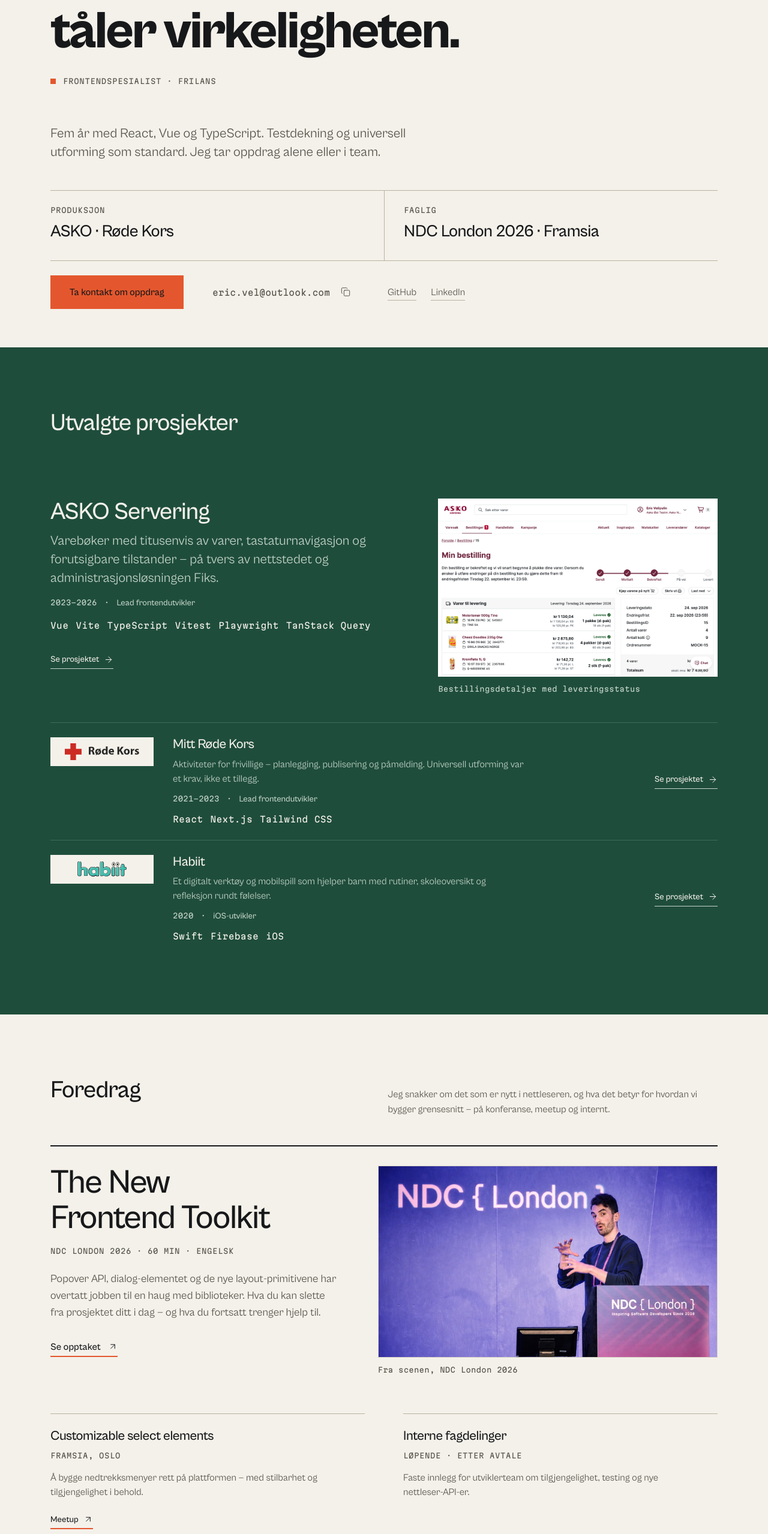
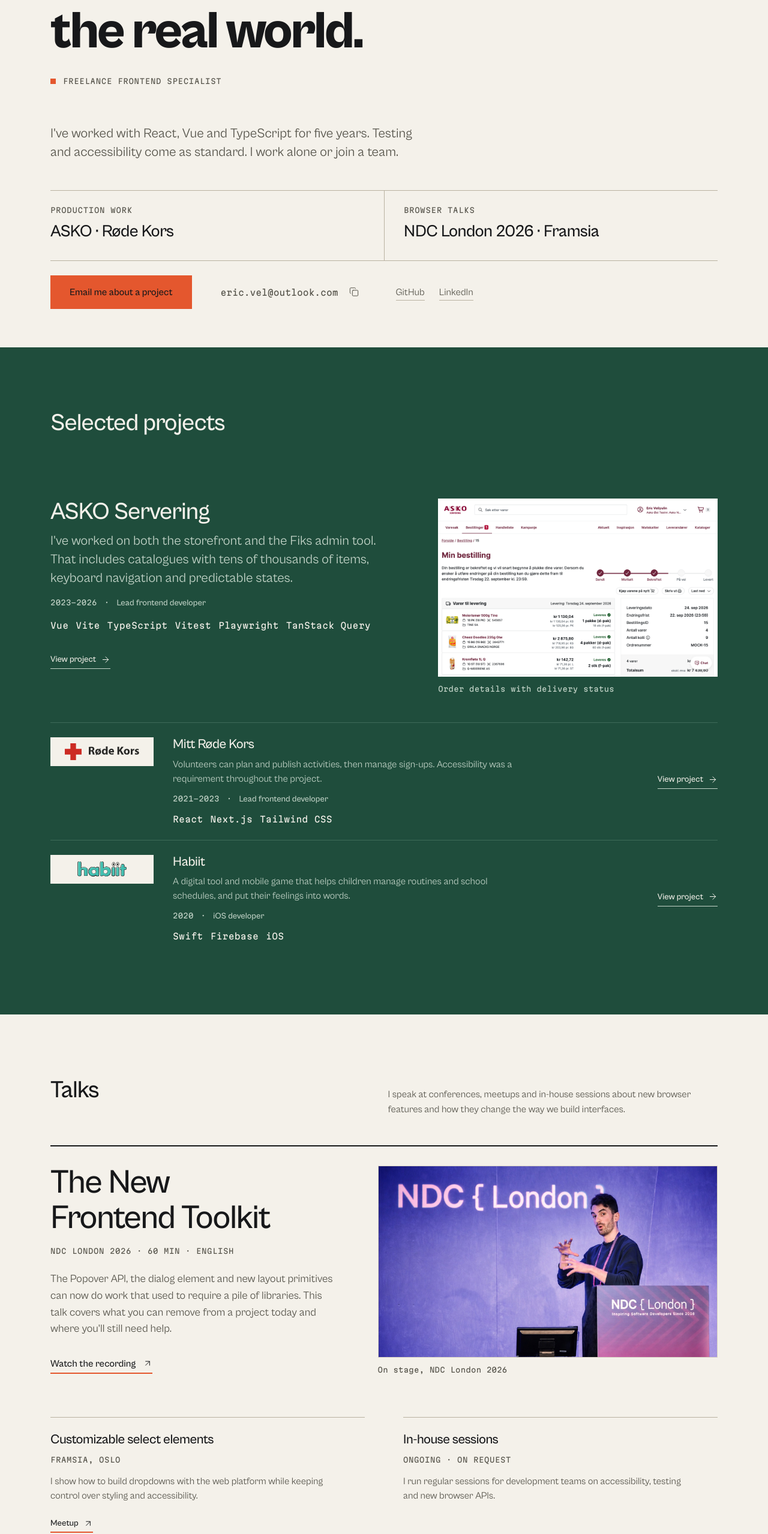
Before and after one commit to ericvel/portfolio, a Vue app: page / in a window 1280 px wide. Shown: the part 231-2788 px from the top of the page at 60% size. Built offline with nearby package versions, Linux system fonts and the light colour scheme.

Commit message:
Humanize text across all pages

```diff
--- a/index.html
+++ b/index.html
@@ -1,5 +1,5 @@
 <!DOCTYPE html>
-<html lang="no">
+<html lang="en">
   <head>
     <meta charset="UTF-8">
     <link rel="icon" href="/favicon.svg" type="image/svg+xml">
--- a/package.json
+++ b/package.json
@@ -1,6 +1,6 @@
 {
-  "name": "vue-project",
-  "version": "0.0.0",
+  "name": "eric-veliyulin-portfolio",
+  "version": "1.0.0",
   "private": true,
   "type": "module",
   "scripts": {
--- a/src/components/LanguageToggle.vue
+++ b/src/components/LanguageToggle.vue
@@ -6,8 +6,8 @@
 const { t, locale } = useI18n();
 
 const LOCALES: { value: Locale; label: string }[] = [
+  { value: "en", label: "EN" },
   { value: "no", label: "NO" },
-  { value: "en", label: "EN" },
 ];
 </script>
 
--- a/src/i18n/index.ts
+++ b/src/i18n/index.ts
@@ -13,7 +13,7 @@
 }
 
 const LANG_KEY = "ev-portfolio-lang";
-const DEFAULT_LOCALE: Locale = "no";
+const DEFAULT_LOCALE: Locale = "en";
 
 function isLocale(value: unknown): value is Locale {
   return value === "no" || value === "en";
--- a/src/locales/en.ts
+++ b/src/locales/en.ts
@@ -7,27 +7,27 @@
     language: "Language",
   },
   hero: {
-    eyebrow: "Frontend specialist · freelance",
-    title: "Frontend that holds up in the real world.",
+    eyebrow: "Freelance frontend specialist",
+    title: "Frontend built for the real world.",
     lede:
-      "Five years of React, Vue and TypeScript. Test coverage and accessibility as standard. " +
-      "I take on engagements solo or embedded in a team.",
-    proofProductionLabel: "Production",
+      "I've worked with React, Vue and TypeScript for five years. Testing and accessibility come " +
+      "as standard. I work alone or join a team.",
+    proofProductionLabel: "Production work",
     proofProduction: "ASKO · Røde Kors",
-    proofExpertiseLabel: "Expertise",
+    proofExpertiseLabel: "Browser talks",
     proofExpertise: "NDC London 2026 · Framsia",
-    contact: "Get in touch about work",
+    contact: "Email me about a project",
     copyEmail: "Copy {email}",
     copyRetryLabel: "Try copying the email address again",
     copySuccess: "Email address copied.",
-    copyFailure: "Couldn’t copy — select the address.",
+    copyFailure: "Copying failed. Select the address instead.",
   },
   meta: {
     title: "Eric Veliyulin {separator} Frontend specialist",
     titleProject: "Eric Veliyulin {separator} {project}",
     description:
-      "Freelance frontend specialist. React, Vue and TypeScript, with test coverage and " +
-      "accessibility as standard. Projects for ASKO, Røde Kors and Habiit.",
+      "I'm a freelance frontend specialist working with React, Vue and TypeScript. Testing and " +
+      "accessibility come as standard. I've worked on projects for ASKO, Røde Kors and Habiit.",
   },
   a11y: {
     skip: "Skip to main content",
@@ -41,33 +41,35 @@
   talks: {
     heading: "Talks",
     lede:
-      "I speak about what's new in the browser, and what it means for the way we build " +
-      "interfaces — at conferences, meetups and in-house.",
+      "I speak at conferences, meetups and in-house sessions about new browser features and how " +
+      "they change the way we build interfaces.",
     watch: "Watch the recording",
     ongoing: "Ongoing",
     onRequest: "On request",
     ndc: {
       desc:
-        "The Popover API, the dialog element and the new layout primitives have taken over the " +
-        "job of a pile of libraries. What you can delete from your project today — and what you " +
-        "still need help with.",
+        "The Popover API, the dialog element and new layout primitives can now do work that used " +
+        "to require a pile of libraries. This talk covers what you can remove from a project " +
+        "today and where you'll still need help.",
       meta: "60 min · English",
       photoAlt: "Eric Veliyulin on stage at NDC London 2026.",
       photoCaption: "On stage, NDC London 2026",
     },
     framsia: {
       desc:
-        "Building dropdowns straight on the platform — keeping both styling control and " +
+        "I show how to build dropdowns with the web platform while keeping control over styling and " +
         "accessibility.",
     },
     inhouse: {
       title: "In-house sessions",
-      desc: "Regular sessions for development teams on accessibility, testing and new browser APIs.",
+      desc:
+        "I run regular sessions for development teams on accessibility, testing and new browser " +
+        "APIs.",
     },
   },
   cta: {
-    title: "Get in touch about work",
-    lede: "Send an email and we'll take it from there.",
+    title: "Need a frontend specialist?",
+    lede: "Send me an email and we'll take it from there.",
   },
   project: {
     back: "Back",
@@ -82,57 +84,59 @@
   projects: {
     asko: {
       blurb:
-        "Product catalogues with tens of thousands of items, keyboard navigation and predictable " +
-        "states — across the storefront and the Fiks administration tool.",
+        "I've worked on both the storefront and the Fiks admin tool. That includes catalogues " +
+        "with tens of thousands of items, keyboard navigation and predictable states.",
       role: "Lead frontend developer",
       /** Short caption for the ledger's lead-row screenshot; the full one is in `captions`. */
       leadCaption: "Order details with delivery status",
       body: [
-        "ASKO Servering is the e-commerce platform for professional catering: product search, " +
-          "shopping lists, ordering and delivery follow-up. I've worked across the whole surface " +
-          "— from search and filtering to order details and status tracking — in Vue and " +
-          "TypeScript, with TanStack Query as the backbone for data fetching and caching.",
-        "Fiks is the administration tool behind it: maintaining product catalogues with tens of " +
-          "thousands of items, subscriptions and settings per chain and customer. Large tables " +
-          "put real demands on performance, keyboard navigation and predictable states. Vitest " +
-          "covers the logic, Playwright runs the critical flows in the pipeline.",
+        "ASKO Servering is the e-commerce platform for professional catering. It covers product " +
+          "search, shopping lists, ordering and delivery follow-up. I've worked on all parts of " +
+          "the product, including search and filtering, order details and status tracking. The " +
+          "frontend uses Vue and TypeScript, while TanStack Query handles data fetching and " +
+          "caching.",
+        "Fiks is the administration tool behind ASKO Servering. It handles product catalogues " +
+          "with tens of thousands of items, subscriptions and settings for each chain and " +
+          "customer. Large tables have to stay fast, support keyboard navigation and behave " +
+          "predictably. Vitest covers the logic, while Playwright runs the critical flows in the " +
+          "pipeline.",
       ],
       captions: [
-        "ASKO Servering — order details with delivery status and order summary.",
-        "ASKO Servering Fiks — catalogue maintenance with search, filters and status editing.",
+        "ASKO Servering: order details with delivery status and order summary.",
+        "ASKO Servering Fiks: catalogue maintenance with search, filters and status editing.",
       ],
     },
     rodekors: {
       blurb:
-        "Activities for volunteers — planning, publishing and sign-ups. Accessibility was a " +
-        "requirement, not an add-on.",
+        "Volunteers can plan and publish activities, then manage sign-ups. Accessibility was a " +
+        "requirement throughout the project.",
       role: "Lead frontend developer",
       body: [
-        "Mitt Røde Kors gathers volunteer activity in one place: creating and publishing events, " +
-          "handling sign-ups, following up new volunteers. The users are thousands of volunteers " +
-          "with wildly different digital experience, so it had to be easy to understand the first " +
-          "time and fast to use the hundredth time.",
-        "Built in React and Next.js with Tailwind CSS on top of a shared component library. " +
-          "Accessibility was a requirement, not an add-on — the entire flow works with keyboard " +
-          "and screen reader.",
+        "Mitt Røde Kors brings volunteer activities together in one place. Volunteers can create " +
+          "and publish events, manage sign-ups and follow up with new volunteers. Thousands of " +
+          "volunteers use Mitt Røde Kors, and their levels of digital experience vary widely. It " +
+          "had to be easy to understand the first time and fast to use the hundredth time.",
+        "It is built in React and Next.js, with Tailwind CSS and a shared component library. " +
+          "Accessibility was a requirement throughout the project. The full flow works with a " +
+          "keyboard and screen reader.",
       ],
       captions: ["Overview of upcoming events with filtering and sign-up status."],
     },
     habiit: {
       blurb:
-        "A digital tool and mobile game that helps children with routines, school schedules and " +
-        "reflecting on their feelings.",
+        "A digital tool and mobile game that helps children manage routines and school schedules, " +
+        "and put their feelings into words.",
       role: "iOS developer",
       body: [
-        "Habiit turns everyday routines into quests. Kids get their weekly plan and school " +
-          "timetable in a form they'll actually open, collect rewards along the way, and get " +
-          "simple ways to put words to how they're doing.",
-        "The app is written in Swift for iOS with Firebase as the backend for data, " +
-          "authentication and syncing between children and guardians. The game mechanics use maps " +
-          "and location, so much of the work went into keeping it playful without compromising on " +
-          "privacy or battery.",
+        "Habiit turns everyday routines into quests. Children see their weekly plan and school " +
+          "timetable in a form they'll actually open. They collect rewards along the way and get " +
+          "simple ways to describe how they're feeling.",
+        "The iOS app is written in Swift and uses Firebase as its backend for data, authentication " +
+          "and syncing between children and guardians. Its game mechanics use maps and location. " +
+          "Much of the work went into keeping the experience playful without compromising privacy " +
+          "or battery life.",
       ],
-      captions: ["Habiit — avatar, map-based quests and the week's timetable."],
+      captions: ["Habiit: avatar, map-based quests and the week's timetable."],
     },
   },
 };
--- a/src/locales/no.ts
+++ b/src/locales/no.ts
@@ -7,27 +7,28 @@
     language: "Språk",
   },
   hero: {
-    eyebrow: "Frontendspesialist · frilans",
+    eyebrow: "Frilans frontendspesialist",
     title: "Frontend som tåler virkeligheten.",
     lede:
-      "Fem år med React, Vue og TypeScript. Testdekning og universell utforming som standard. " +
-      "Jeg tar oppdrag alene eller i team.",
-    proofProductionLabel: "Produksjon",
+      "Fem års erfaring med React, Vue og TypeScript. Testing og universell utforming er en " +
+      "selvfølge. Jeg jobber alene eller i team.",
+    proofProductionLabel: "I produksjon hos",
     proofProduction: "ASKO · Røde Kors",
-    proofExpertiseLabel: "Faglig",
+    proofExpertiseLabel: "Foredrag om webplattformen",
     proofExpertise: "NDC London 2026 · Framsia",
-    contact: "Ta kontakt om oppdrag",
+    contact: "Send meg en e-post om et oppdrag",
     copyEmail: "Kopier {email}",
-    copyRetryLabel: "Prøv å kopiere e-postadressen igjen",
+    copyRetryLabel: "Prøv å kopiere e-postadressen på nytt",
     copySuccess: "E-postadressen er kopiert.",
-    copyFailure: "Kunne ikke kopiere — marker adressen.",
+    copyFailure: "Kopieringen mislyktes. Marker adressen og kopier den manuelt.",
   },
   meta: {
     title: "Eric Veliyulin {separator} Frontendspesialist",
     titleProject: "Eric Veliyulin {separator} {project}",
     description:
-      "Frontendspesialist på frilans. React, Vue og TypeScript, med testdekning og " +
-      "tilgjengelighet som standard. Prosjekter for ASKO, Røde Kors og Habiit.",
+      "Jeg jobber som frilans frontendspesialist med React, Vue og TypeScript. Testdekning og " +
+      "universell utforming er en selvfølge. Jeg har jobbet med prosjekter for ASKO, Røde Kors og " +
+      "Habiit.",
   },
   a11y: {
     skip: "Hopp til hovedinnhold",
@@ -41,31 +42,35 @@
   talks: {
     heading: "Foredrag",
     lede:
-      "Jeg snakker om det som er nytt i nettleseren, og hva det betyr for hvordan vi bygger " +
-      "grensesnitt — på konferanse, meetup og internt.",
+      "Jeg holder foredrag på konferanser, meetuper og internt om nye funksjoner i nettleseren og " +
+      "hvordan de påvirker måten vi bygger grensesnitt på.",
     watch: "Se opptaket",
     ongoing: "Løpende",
     onRequest: "Etter avtale",
     ndc: {
       desc:
-        "Popover API, dialog-elementet og de nye layout-primitivene har overtatt jobben til en " +
-        "haug med biblioteker. Hva du kan slette fra prosjektet ditt i dag — og hva du fortsatt " +
-        "trenger hjelp til.",
+        "Popover API, dialog-elementet og nye layout-primitiver gjør nå mye av jobben som før " +
+        "krevde en haug med biblioteker. Foredraget handler om hva du kan fjerne fra prosjektet i " +
+        "dag, og hva du fortsatt trenger hjelp til.",
       meta: "60 min · engelsk",
       photoAlt: "Eric Veliyulin på scenen under NDC London 2026.",
       photoCaption: "Fra scenen, NDC London 2026",
     },
     framsia: {
-      desc: "Å bygge nedtrekksmenyer rett på plattformen — med stilbarhet og tilgjengelighet i behold.",
+      desc:
+        "Jeg viser hvordan du bygger nedtrekksmenyer direkte på webplattformen, med " +
+        "stilbarhet og universell utforming i behold.",
     },
     inhouse: {
       title: "Interne fagdelinger",
-      desc: "Faste innlegg for utviklerteam om tilgjengelighet, testing og nye nettleser-API-er.",
+      desc:
+        "Jeg holder jevnlige fagdelinger for utviklerteam om universell utforming, testing og nye " +
+        "nettleser-API-er.",
     },
   },
   cta: {
-    title: "Ta kontakt om oppdrag",
-    lede: "Send en e-post, så tar vi det derfra.",
+    title: "Trenger du en frontendspesialist?",
+    lede: "Send meg en e-post, så tar vi det derfra.",
   },
   project: {
     back: "Tilbake",
@@ -80,56 +85,57 @@
   projects: {
     asko: {
       blurb:
-        "Varebøker med titusenvis av varer, tastaturnavigasjon og forutsigbare tilstander — på " +
-        "tvers av nettstedet og administrasjonsløsningen Fiks.",
+        "Jeg har jobbet med både nettbutikken og administrasjonsverktøyet Fiks. Det omfatter " +
+        "varebøker med titusenvis av varer, tastaturnavigasjon og forutsigbare tilstander.",
       role: "Lead frontendutvikler",
       /** Short caption for the ledger's lead-row screenshot; the full one is in `captions`. */
       leadCaption: "Bestillingsdetaljer med leveringsstatus",
       body: [
-        "ASKO Servering er netthandelen for storhusholdning: varesøk, handleliste, bestillingsflyt " +
-          "og oppfølging av leveranser. Jeg har jobbet i hele bredden av flaten — fra søk og " +
-          "filtrering til bestillingsdetaljer og statussporing — med Vue og TypeScript, og " +
-          "TanStack Query som ryggrad for datahenting og cache.",
-        "Fiks er administrasjonsløsningen bak: vedlikehold av varebøker med titusenvis av varer, " +
-          "abonnementer og innstillinger per kjede og kunde. Store tabeller stiller krav til " +
-          "ytelse, tastaturnavigasjon og forutsigbare tilstander. Vitest dekker logikken, " +
-          "Playwright kjører de kritiske flytene i pipeline.",
+        "ASKO Servering er netthandelen for storhusholdning. Den dekker varesøk, handlelister, " +
+          "bestilling og oppfølging av leveranser. Jeg har jobbet med alle deler av løsningen, " +
+          "blant annet søk og filtrering, bestillingsdetaljer og statussporing. Frontenden bruker " +
+          "Vue og TypeScript, mens TanStack Query håndterer datahenting og mellomlagring.",
+        "Fiks er administrasjonsløsningen bak ASKO Servering. Den håndterer varebøker med " +
+          "titusenvis av varer, abonnementer og innstillinger for hver kjede og kunde. Store " +
+          "tabeller må være raske, støtte tastaturnavigasjon og oppføre seg forutsigbart. Vitest " +
+          "dekker logikken, mens Playwright kjører de kritiske flytene i pipeline.",
       ],
       captions: [
-        "ASKO Servering — bestillingsdetaljer med leveringsstatus og ordresammendrag.",
-        "ASKO Servering Fiks — vedlikehold av varebok med søk, filtre og statusredigering.",
+        "ASKO Servering: bestillingsdetaljer med leveringsstatus og ordresammendrag.",
+        "ASKO Servering Fiks: vedlikehold av varebok med søk, filtre og statusredigering.",
       ],
     },
     rodekors: {
       blurb:
-        "Aktiviteter for frivillige — planlegging, publisering og påmelding. Universell " +
-        "utforming var et krav, ikke et tillegg.",
+        "Frivillige kan planlegge og publisere aktiviteter og håndtere påmeldinger. Universell " +
+        "utforming var et krav gjennom hele prosjektet.",
       role: "Lead frontendutvikler",
       body: [
-        "Mitt Røde Kors samler aktivitetene til de frivillige på ett sted: opprette og publisere " +
-          "arrangementer, håndtere påmeldinger, følge opp nye frivillige. Brukerne er tusenvis av " +
-          "frivillige med svært ulik digital erfaring, så løsningen måtte være enkel å forstå " +
-          "første gang og rask å bruke hundrede gang.",
-        "Bygget i React og Next.js med Tailwind CSS på et delt komponentbibliotek. Universell " +
-          "utforming var et krav, ikke et tillegg — hele flyten fungerer med tastatur og " +
-          "skjermleser.",
+        "Mitt Røde Kors samler aktivitetene til de frivillige på ett sted. De kan opprette og " +
+          "publisere arrangementer, håndtere påmeldinger og følge opp nye frivillige. Tusenvis av " +
+          "frivillige bruker løsningen, og den digitale erfaringen deres varierer mye. Derfor " +
+          "måtte den være enkel å forstå første gang og rask å bruke også gang nummer hundre.",
+        "Løsningen er bygget i React og Next.js, med Tailwind CSS og et delt komponentbibliotek. " +
+          "Universell utforming var et krav gjennom hele prosjektet. Hele flyten fungerer med " +
+          "tastatur og skjermleser.",
       ],
       captions: ["Oversikt over kommende arrangementer med filtrering og påmeldingsstatus."],
     },
     habiit: {
       blurb:
-        "Et digitalt verktøy og mobilspill som hjelper barn med rutiner, skoleoversikt og " +
-        "refleksjon rundt følelser.",
+        "Et digitalt verktøy og mobilspill som hjelper barn med rutiner, skoleoversikt og å sette " +
+        "ord på følelsene sine.",
       role: "iOS-utvikler",
       body: [
         "Habiit gjør hverdagsrutiner til oppdrag. Barna får ukeplan og timeplan i en form de " +
-          "faktisk gidder å åpne, samler belønninger underveis, og får enkle måter å sette ord på " +
+          "faktisk gidder å åpne. Underveis samler de belønninger og får enkle måter å sette ord på " +
           "hvordan de har det.",
-        "Appen er skrevet i Swift for iOS med Firebase som backend for data, autentisering og " +
-          "synkronisering mellom barn og foresatte. Spillmekanikken bruker kart og posisjon, så " +
-          "mye av arbeidet lå i å holde det lekent uten å gå på akkord med personvern og batteri.",
+        "iOS-appen er skrevet i Swift og bruker Firebase som backend for data, autentisering og " +
+          "synkronisering mellom barn og foresatte. Spillmekanikken bruker kart og posisjon. Mye " +
+          "av arbeidet gikk ut på å holde opplevelsen leken uten å gå på akkord med personvern eller " +
+          "batteritid.",
       ],
-      captions: ["Habiit — avatar, kartbaserte oppdrag og ukens timeplan."],
+      captions: ["Habiit: avatar, kartbaserte oppdrag og ukens timeplan."],
     },
   },
 };
```
Also changed, not shown: 1 other file (tests, documents, lock files or other folders).
